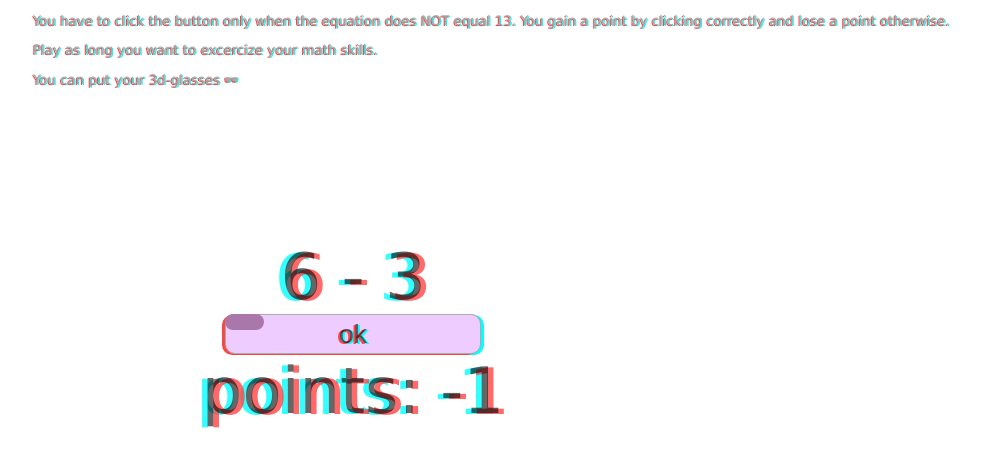
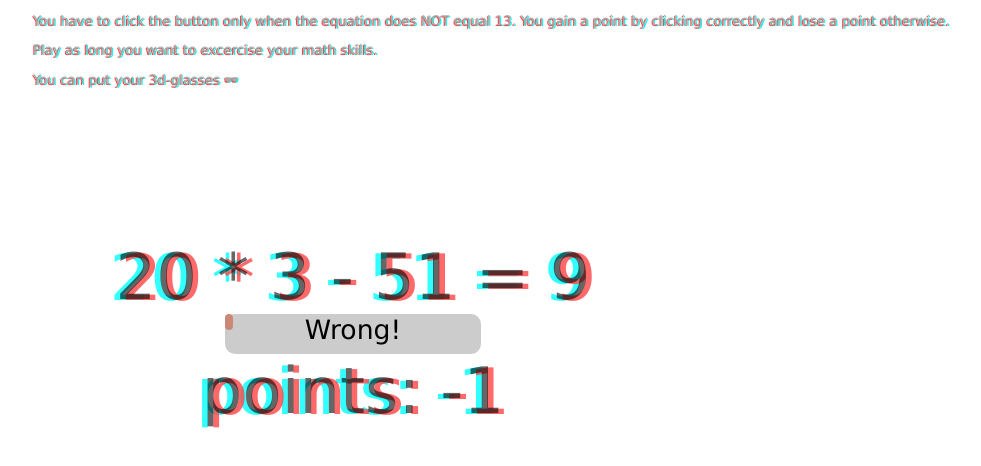
Before and after one commit to hex13/counting-mind, a plain HTML site: page index.html in a window 1280 px wide. Shown: the whole page, without its empty margins (287-1268 px from the left). Drawn offline with Linux system fonts and the light colour scheme.

Commit message:
a * b +- c variant

```diff
--- a/index.html
+++ b/index.html
@@ -53,7 +53,7 @@
 			background: #c87;
 		}
 		.bar.waiting {
-			transition: 2s width;
+			transition: 5s width;
 			background: #a7a;
 			width: 0;
 		}
@@ -102,7 +102,7 @@
 <body>
 	<div class="desc">
 		<p>You have to click the button only when the equation does NOT equal 13. You gain a point by clicking correctly and lose a point otherwise.</p>
-		<p>Play as long you want to excercize your math skills.</p>
+		<p>Play as long you want to excercise your math skills.</p>
 		<p>You can put your 3d-glasses 🕶</p>
 	</div>
 	<div class="desc"></div>
--- a/index.js
+++ b/index.js
@@ -1,5 +1,6 @@
 // js13k 2024 entry by Łukasz Lityński
 
+const timeForAnswer = 5000;
 const rnd = (max) => ~~(Math.random() * max);
 
 const equationEl = document.getElementById('equation');
@@ -10,8 +11,20 @@ const goodOrBadEl = document.getElementById('good-or-bad');
 const okEl = document.getElementById('ok');
 
 function generateEquation(result) {
+
+	let label;
+	if (Math.random() < 0.3) {
+		const a = rnd(20) + 1;
+		const b = rnd(4) + 2;
+		const aMulB = a * b;
+		let c;
+		if (aMulB <= result) {
+			label = `${a} * ${b} + ${result - aMulB}`;
+		} else {
+			label = `${a} * ${b} - ${aMulB - result}`;
+		}
+	} else {
 		let a, b;
-	let label;
 		a = rnd(20) + 1;
 		if (a <= result) {
 			b = result - a;
@@ -20,12 +33,14 @@ function generateEquation(result) {
 			b = a - result;
 			label = `${a} - ${b}`;
 		}
+
+	}
 	return label;
 }
 
 function generateResult() {
 	let number;
-	if (Math.random() < 0.5) {
+	if (Math.random() < 0.4) {
 		number = 13;
 	} else {
 		number = rnd(21);
@@ -79,7 +94,7 @@ function nextChallenge() {
 		nextEquation();
 		autoAnswerTimeout = setTimeout(() => {
 			answer(true);
-		}, 2000);
+		}, timeForAnswer);
 }
 
 nextChallenge();
```
Lines whose indentation alone changed are shown as unchanged.
